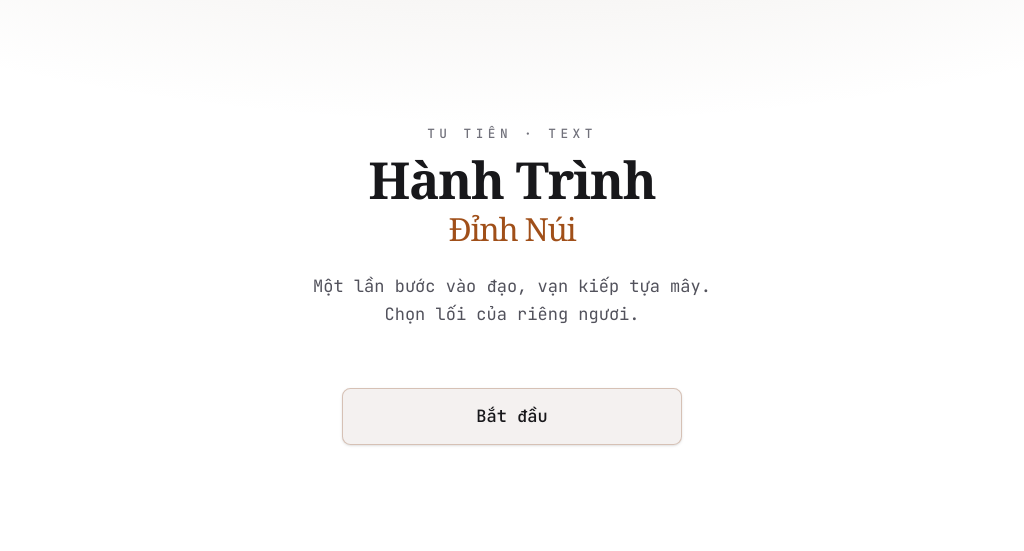
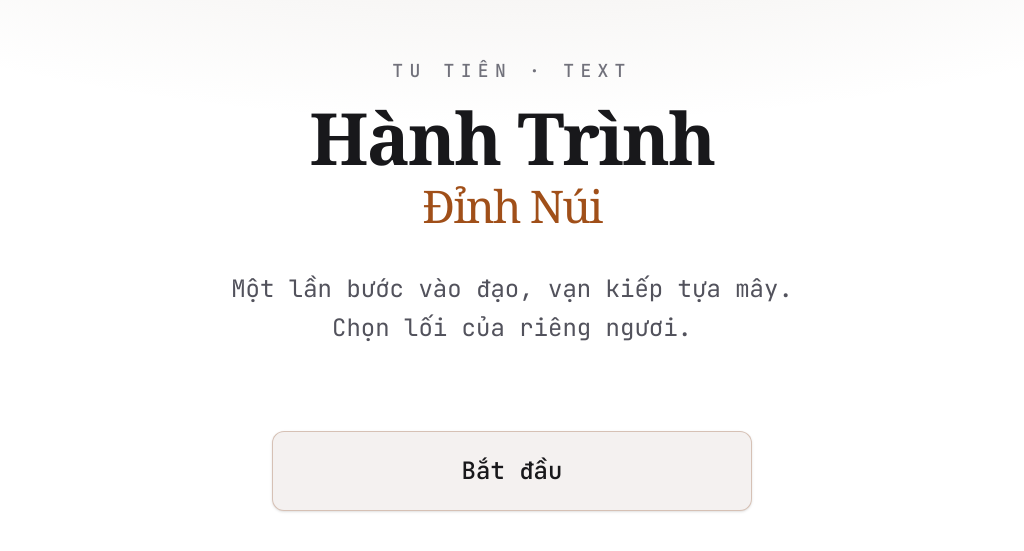
Before and after one commit to risky2k1/the-summit-journey, a Next.js app: page / in a window 1280 px wide. Shown: the part 115-666 px from the top of the page, without its empty margins (128-1152 px from the left). Built offline with nearby package versions, Linux system fonts and the light colour scheme.

Commit message:
fix: Adjust font size to use rem units for better scalability.
- Adjust the font size to use rem units for better scalability.

```diff
--- a/app/globals.css
+++ b/app/globals.css
@@ -26,5 +26,5 @@ body {
 }
 
 html {
-  font-size: 17px;
+  font-size: 1.5rem;
 }
```
